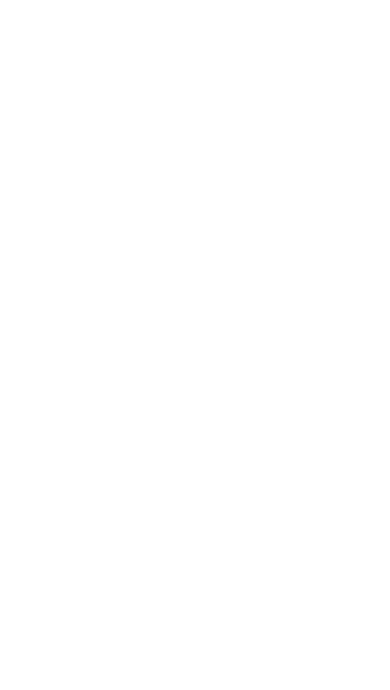
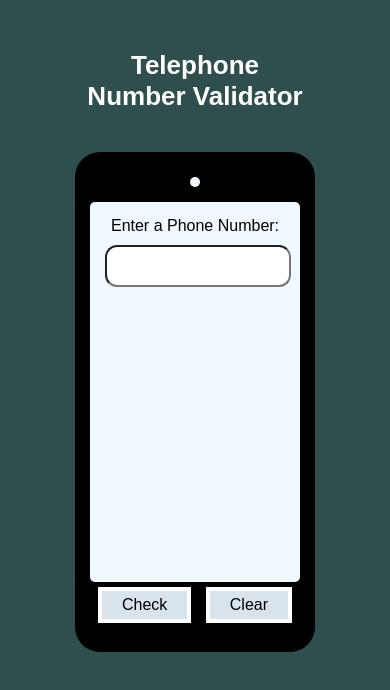
Before and after one commit to usmanmasud/Telephone-Number-Validator, a plain HTML site: page index.html in a window 390 px wide. Drawn offline with Linux system fonts and the light colour scheme.

Commit message:
design finished with mobile responsiveness

```diff
--- a/index.html
+++ b/index.html
@@ -7,6 +7,18 @@
         <meta name="viewport" content="width=device-width">
     </head>
     <body>
-
+        <h1>Telephone Number Validator</h1>
+        <div class="container">
+            <div class="dot"></div>
+            <div class="phone-container">
+                <label for="user-input">Enter a Phone Number:</label>
+                <input id="user-input">
+                <p id="results-div"></p>
+            </div>
+            <div class="btn">
+            <button id="check-btn">Check</button>
+            <button id="clear">Clear</button>
+            </div>
+        </div>
     </body>
 </html>
--- a/styles.css
+++ b/styles.css
@@ -0,0 +1,85 @@
+body {
+    background-color: darkslategrey;
+    font-family: Arial, Helvetica, sans-serif;
+    text-align: center;
+    margin: 0;
+    padding: 50px;
+}
+
+h1 {
+    width: 400px;
+    font-size: 35px;
+    color: white;
+    font-weight: bold;
+    margin: auto;
+}
+
+.container {
+    background-color: black;
+    width: 250px;
+    height: 480px;
+    margin: auto;
+    margin-top: 40px;
+    padding: 10px;
+    border-radius: 25px;
+}
+
+.dot {
+    background-color: aliceblue;
+    width: 10px;
+    height: 10px;
+    border-radius: 5px;
+    margin: 15px auto;
+}
+
+
+.phone-container {
+    background-color: aliceblue;
+    height: 350px;
+    width: 200px;
+    margin: auto;
+    padding: 20px;
+    border-radius: 5px;
+}
+
+input {
+    width: 90%;
+    padding: 10px;
+    border-radius: 12px;
+    font-size: 16px;
+    margin-top: 10px;
+}
+
+button {
+    margin: 10px;
+    padding: 5px 20px;
+    border: 4px solid white;
+    background-color: rgb(217, 227, 235);
+    font-size: 16px;
+}
+
+
+@media only screen and (max-width: 510px) {
+    h1 {
+        font-size: 26px;
+        width: 220px;
+    }
+
+    .container {
+        width: 220px;
+        height: 480px;
+
+    }
+
+    .phone-container {
+        height: 350px;
+        width: 180px;
+        padding: 15px;
+    }
+
+    button {
+        padding-top: 4px 10px;
+        margin: 5px;
+    }
+
+}
```
Also changed, not shown: script.js (line endings or trailing spaces).
